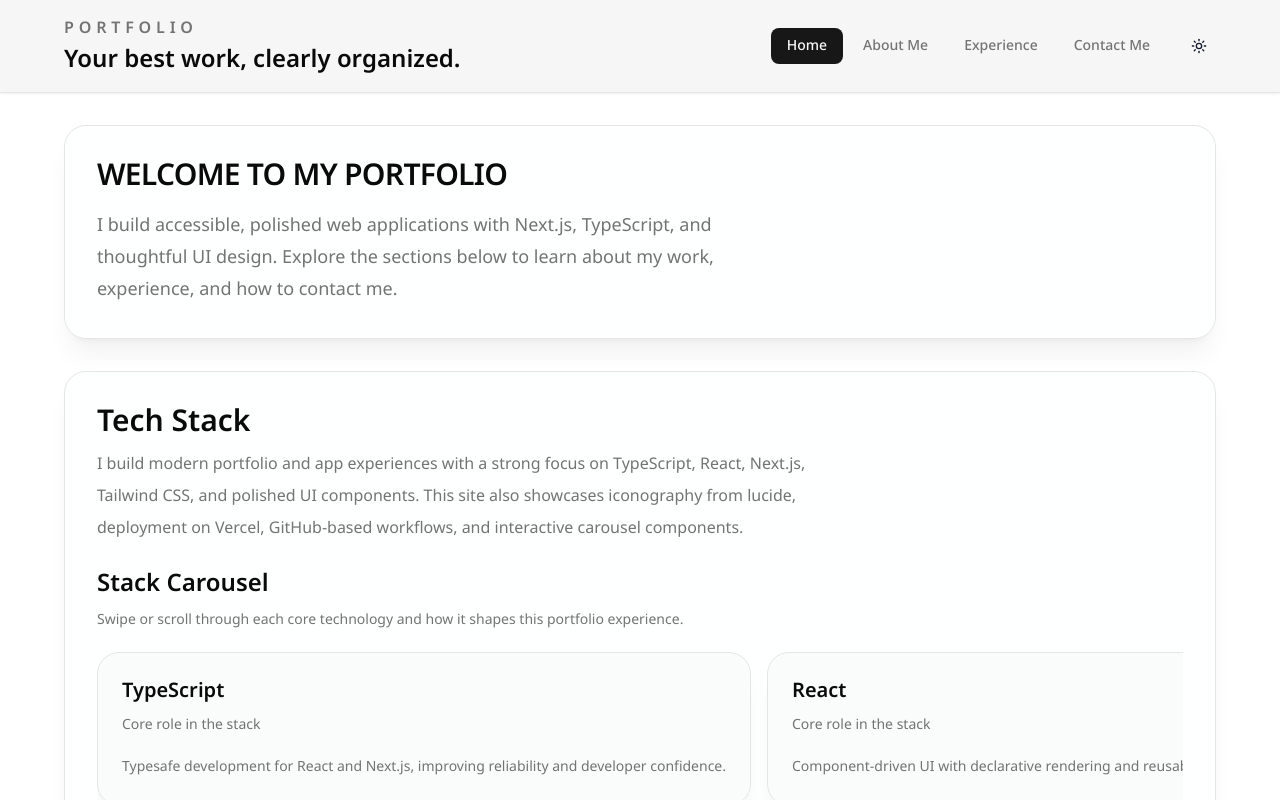
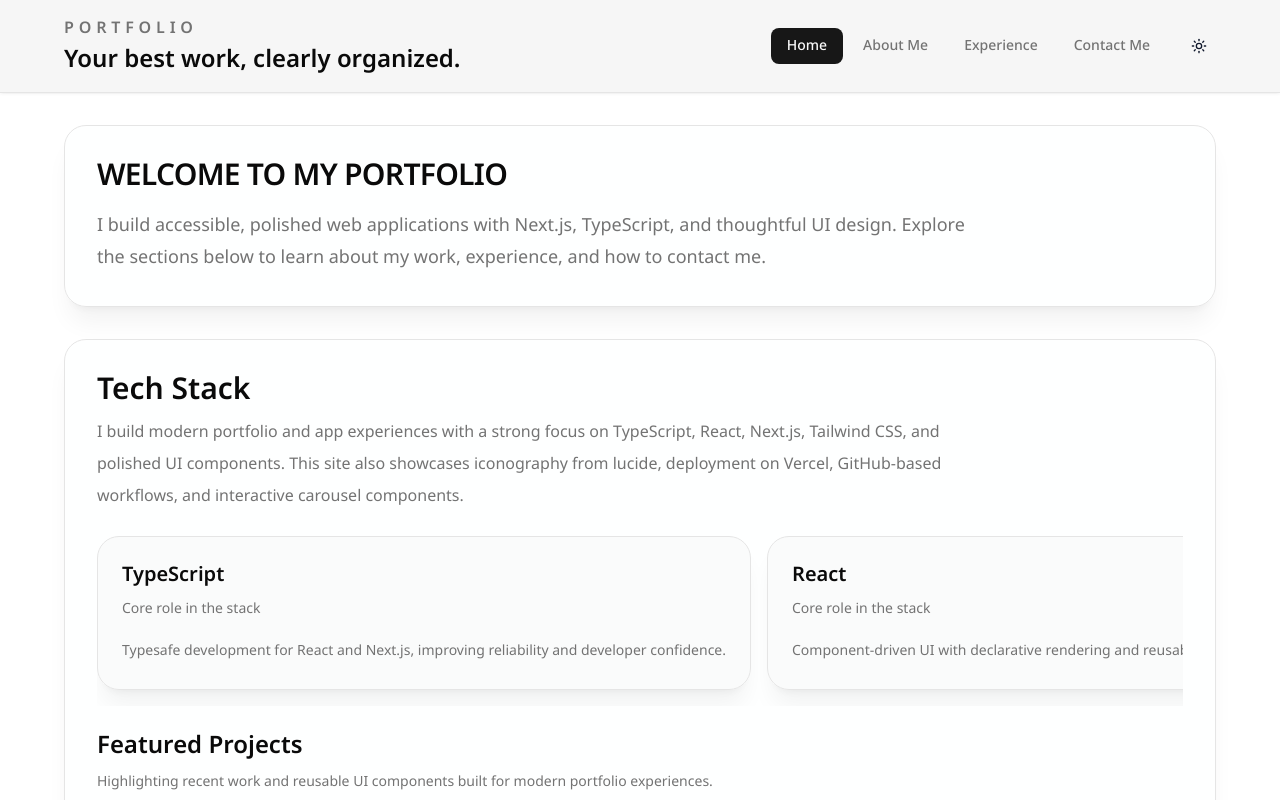
Before and after one commit to sakdinont-dev/my-portfolio, a Next.js app: page / in a window 1280 px wide. Shown: the top 800 px of the page. Built offline with nearby package versions, Linux system fonts and the light colour scheme.

Commit message:
components carousel

```diff
--- a/app/page.tsx
+++ b/app/page.tsx
@@ -6,6 +6,7 @@ import {
   CardHeader,
   CardTitle,
 } from "@/components/ui/card";
+import { Carousel } from "@/components/ui/carousel";
 
 const projects = [
   {
@@ -79,7 +80,7 @@ export default function RootPage() {
               <h1 className="text-4xl font-semibold tracking-tight text-foreground sm:text-3xl uppercase">
                 Welcome to my portfolio
               </h1>
-              <p className="mt-4 max-w-2xl text-lg leading-8 text-muted-foreground">
+              <p className="mt-4 max-w-4xl text-lg leading-8 text-muted-foreground">
                 I build accessible, polished web applications with Next.js,
                 TypeScript, and thoughtful UI design. Explore the sections below
                 to learn about my work, experience, and how to contact me.
@@ -95,7 +96,7 @@ export default function RootPage() {
             <h2 className="text-3xl font-semibold text-foreground">
               Tech Stack
             </h2>
-            <p className="mt-2 max-w-3xl leading-8 text-muted-foreground">
+            <p className="mt-2 max-w-4xl leading-8 text-muted-foreground">
               I build modern portfolio and app experiences with a strong focus
               on TypeScript, React, Next.js, Tailwind CSS, and polished UI
               components. This site also showcases iconography from lucide,
@@ -103,20 +104,8 @@ export default function RootPage() {
               carousel components.
             </p>
             <div className="mt-6">
-              <div className="flex items-center justify-between gap-4">
-                <div>
-                  <h3 className="text-2xl font-semibold text-foreground">
-                    Stack Carousel
-                  </h3>
-                  <p className="mt-2 text-sm leading-6 text-muted-foreground">
-                    Swipe or scroll through each core technology and how it
-                    shapes this portfolio experience.
-                  </p>
-                </div>
-              </div>
-
-              <div className="mt-5 flex gap-4 overflow-x-auto pb-4 pr-4 snap-x snap-mandatory scrollbar-thin scrollbar-thumb-slate-400/50 scrollbar-track-transparent">
-                {techStacks.map((tech) => (
+              <Carousel
+                items={techStacks.map((tech) => (
                   <Card
                     key={tech.title}
                     className="min-w-[18rem] flex-shrink-0 snap-start border-border"
@@ -132,7 +121,7 @@ export default function RootPage() {
                     </CardContent>
                   </Card>
                 ))}
-              </div>
+              />
             </div>
           </div>
 
--- /dev/null
+++ b/components/ui/carousel.tsx
@@ -0,0 +1,34 @@
+"use client";
+
+import * as React from "react";
+import { cn } from "@/lib/utils";
+
+type CarouselProps = {
+  items: React.ReactNode[];
+  variant?: "default" | "fade";
+  className?: string;
+};
+
+const Carousel = React.forwardRef<HTMLDivElement, CarouselProps>(
+  ({ items, variant = "default", className, ...props }, ref) => (
+    <div
+      ref={ref}
+      className={cn(
+        "flex gap-4 overflow-x-auto pb-4 pr-4 snap-x snap-mandatory scrollbar-thin scrollbar-thumb-slate-400/50 scrollbar-track-transparent",
+        variant === "fade" && "animate-in fade-in duration-500",
+        className,
+      )}
+      {...props}
+    >
+      {items.map((item, index) => (
+        <div key={index} className="flex-shrink-0 snap-start">
+          {item}
+        </div>
+      ))}
+    </div>
+  ),
+);
+
+Carousel.displayName = "Carousel";
+
+export { Carousel };
--- a/components/ui/img.tsx
+++ /dev/null
@@ -1,27 +0,0 @@
-"use client";
-
-import * as React from "react";
-import Image, { type ImageProps } from "next/image";
-
-import { cn } from "@/lib/utils";
-
-type DisplayImageProps = Omit<ImageProps, "src"> & {
-  src: string;
-  alt: string;
-};
-
-const DisplayImage = React.forwardRef<HTMLImageElement, DisplayImageProps>(
-  ({ src, alt, className, ...props }, ref) => (
-    <Image
-      ref={ref}
-      alt={alt}
-      src={src.startsWith("/") ? src : `/${src}`}
-      className={cn("block object-cover", className)}
-      {...props}
-    />
-  ),
-);
-
-DisplayImage.displayName = "DisplayImage";
-
-export { DisplayImage };
```
